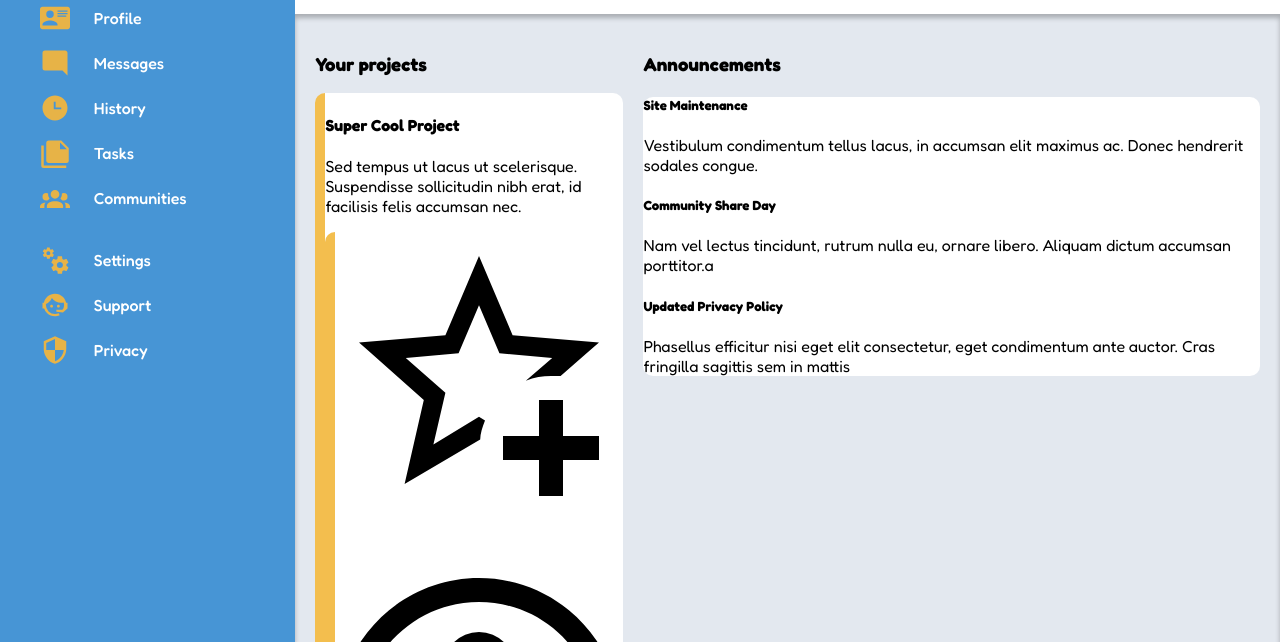
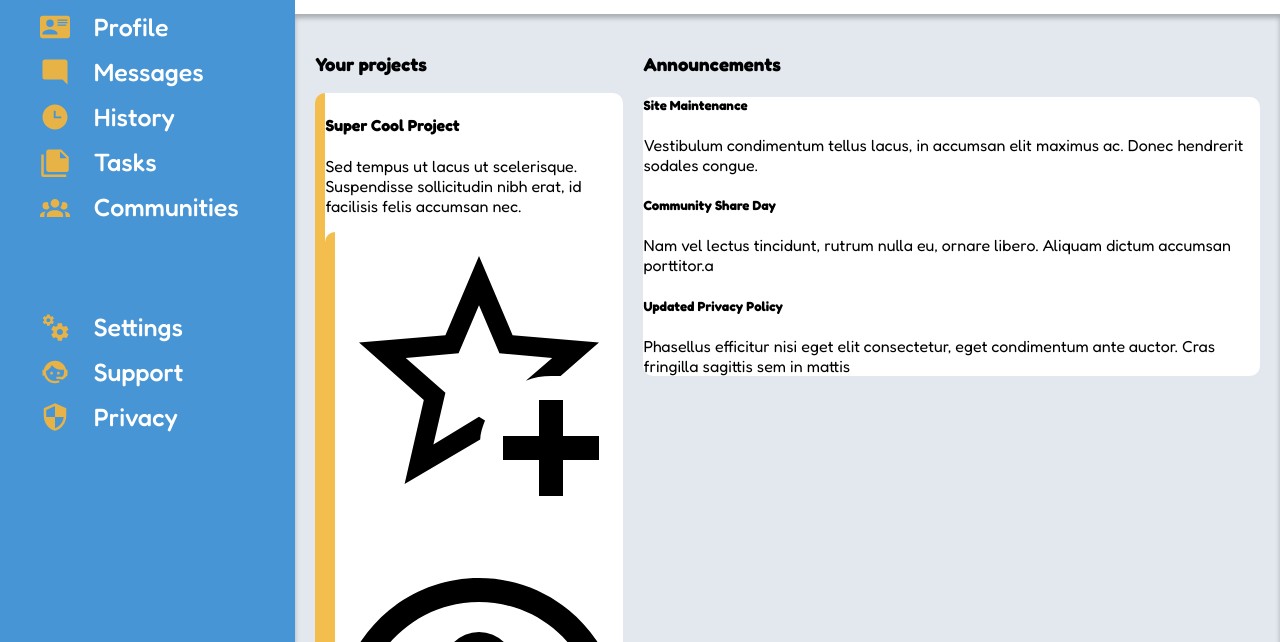
Before and after one commit to ngarciaotero/o-dashboard, a plain HTML site: page index.html in a window 1280 px wide. Shown: the part 158-800 px from the top of the page. Drawn offline with Linux system fonts and the light colour scheme.

Commit message:
Increase sidebar font, padding, icons

```diff
--- a/style/style.css
+++ b/style/style.css
@@ -39,6 +39,10 @@ body {
     align-items: center;
     row-gap: 15px;
     font-weight: 500;
+    font-size: 25px;
+  }
+  .support-menu ul {
+    padding-top: 40px;
   }
 }
 
@@ -46,7 +50,7 @@ body {
 .support-menu ul object {
   filter: invert(99%) sepia(26%) saturate(6113%) hue-rotate(315deg)
     brightness(89%) contrast(104%);
-  width: 30px;
+  width: 40px;
 }
 
 .star-logo {
```
